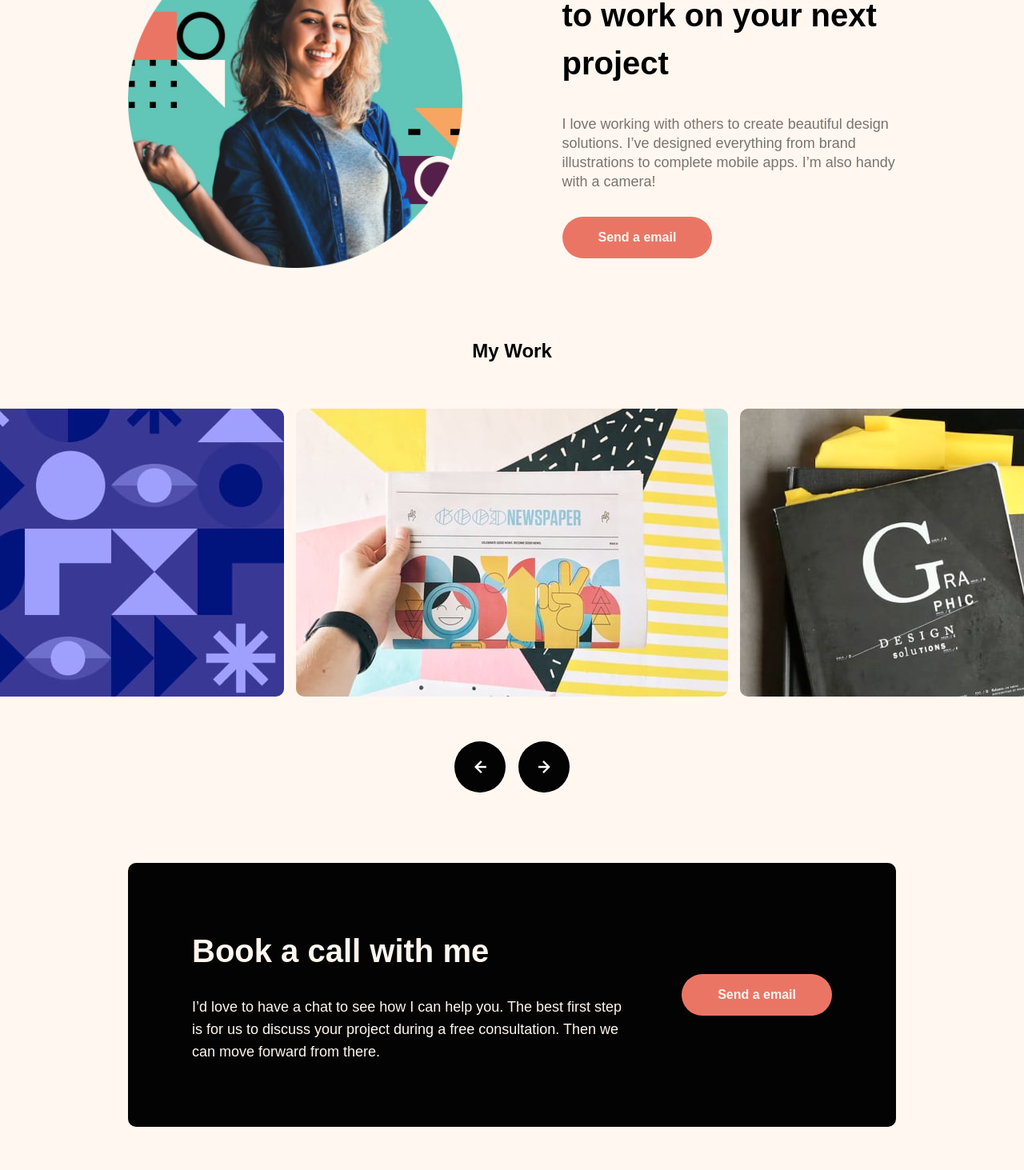
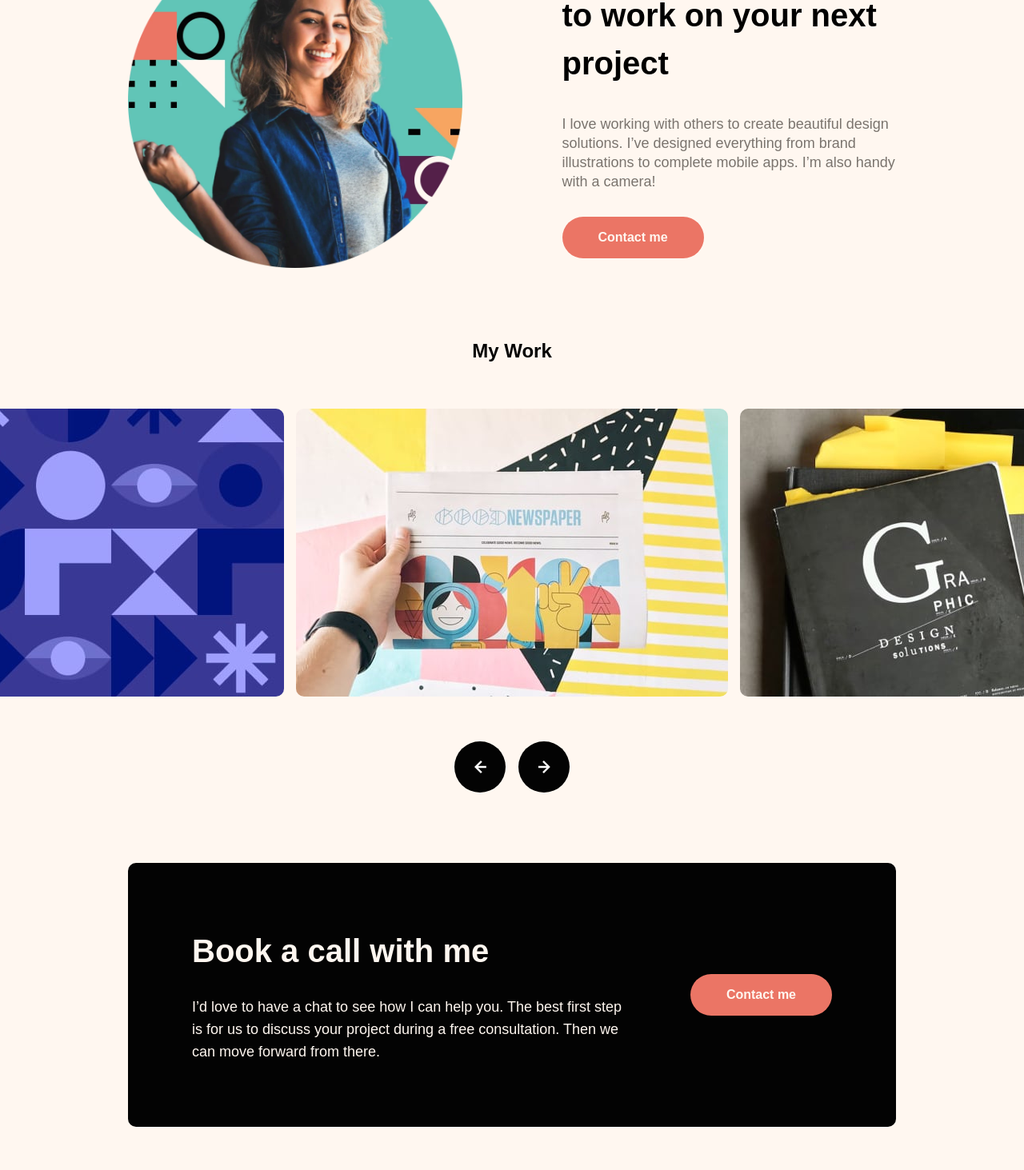
Before and after one commit to Orliland/Orliland, a React (Vite) app: page / in a window 1280 px wide. Shown: the part 1086-2549 px from the top of the page at 80% size. Built offline with nearby package versions, Linux system fonts and the light colour scheme.

Commit message:
update message of contact me

```diff
--- a/src/layout/ContactCard.jsx
+++ b/src/layout/ContactCard.jsx
@@ -14,7 +14,7 @@ const ContactCard = () => {
         </p>
       </div>
       <Button className="secondary" action="mailto:hello@orli.land">
-        Send a email
+        Contact me
       </Button>
     </section>
   );
--- a/src/layout/Hero.jsx
+++ b/src/layout/Hero.jsx
@@ -19,7 +19,7 @@ const Hero = () => {
           I’m also handy with a camera!
         </p>
         <Button className="secondary" action="mailto:hello@orli.land">
-          Send a email
+          Contact me
         </Button>
       </div>
     </section>
```
